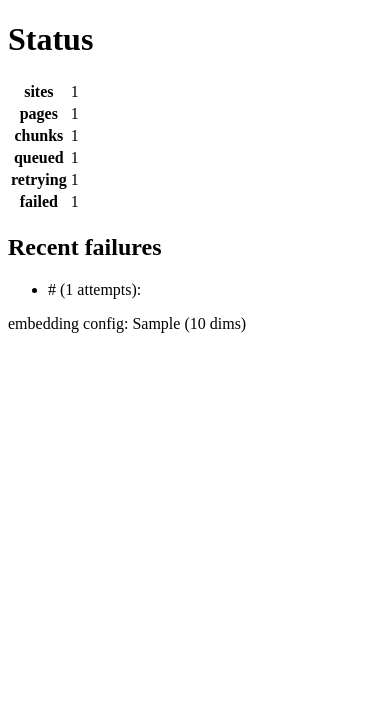
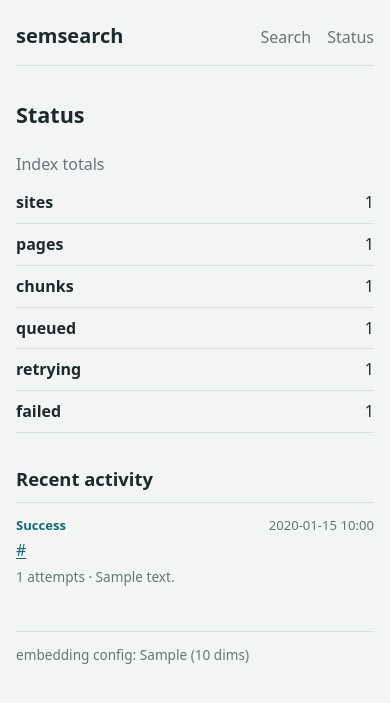
Before and after one commit to yikerman/semantic-search, a FastAPI app: template src/semsearch/web/templates/status.html in a window 390 px wide. Shown: the top 703 px of the page. Run offline with FastAPI, Linux system fonts and the light colour scheme; the template is opened without the code that fills it: most values are stand-ins (such as "Sample title", 1, 10 or a date in 2020); parts of the project's set-up code (start-up, migrations or seed data) failed here and were passed over; some libraries are stand-ins or nearby versions.

Commit message:
style frontend

```diff
--- a/compose.yaml
+++ b/compose.yaml
@@ -10,10 +10,6 @@ services:
       # Host access is for local admin only; containers use the compose network.
       - "127.0.0.1:5432:5432"
     volumes:
-      # Defaults to the managed named volume. Set PGDATA_DIR in .env to an
-      # absolute host path to store the database there instead (bind mount).
-      # pg18+ images mount at /var/lib/postgresql (not .../data) and keep the
-      # data in a major-version subdirectory, e.g. <mount>/18/docker.
       - ${PGDATA_DIR:-pgdata}:/var/lib/postgresql
     healthcheck:
       # $$ defers expansion to the container shell, where POSTGRES_* are set.
@@ -32,8 +28,6 @@ services:
     environment:
       DATABASE_URL: postgresql://${POSTGRES_USER:-semsearch}:${POSTGRES_PASSWORD:-semsearch}@db:5432/${POSTGRES_DB:-semsearch}
     extra_hosts:
-      # Reach services on the host (e.g. a local embedding endpoint) as
-      # http://host.docker.internal:<port> from inside the container.
       - "host.docker.internal:host-gateway"
     depends_on:
       db:
--- a/src/semsearch/web/app.py
+++ b/src/semsearch/web/app.py
@@ -7,6 +7,7 @@ from time import perf_counter
 
 from fastapi import FastAPI, Request
 from fastapi.responses import HTMLResponse
+from fastapi.staticfiles import StaticFiles
 from fastapi.templating import Jinja2Templates
 from psycopg_pool import AsyncConnectionPool
 
@@ -14,8 +15,8 @@ from semsearch.share.config import get_settings
 from semsearch.share.db import create_pool
 from semsearch.share.embeddings import EmbeddingError, create_embeddings
 from semsearch.share.logging import configure_logging
-from semsearch.share.status import fetch_index_stats, list_failed_jobs
-from semsearch.web.db import fetch_lead_chunks, ping
+from semsearch.share.status import fetch_index_stats
+from semsearch.web.db import fetch_lead_chunks, list_recent_activity, ping
 from semsearch.web.search.bm25 import retrieve_bm25
 from semsearch.web.search.dense import retrieve_dense
 from semsearch.web.search.models import Candidate
@@ -78,6 +79,11 @@ async def lifespan(app: FastAPI):
 
 def create_app() -> FastAPI:
     app = FastAPI(title="semsearch", lifespan=lifespan)
+    app.mount(
+        "/static",
+        StaticFiles(directory=Path(__file__).parent / "static"),
+        name="static",
+    )
 
     @app.get("/", response_class=HTMLResponse)
     async def index(request: Request, q: str = ""):
@@ -101,21 +107,29 @@ def create_app() -> FastAPI:
                     len(results),
                 )
         return templates.TemplateResponse(
-            request, "index.html", {"q": q, "results": results, "error": error}
+            request,
+            "index.html",
+            {
+                "active_page": "search",
+                "q": q,
+                "results": results,
+                "error": error,
+            },
         )
 
     @app.get("/status", response_class=HTMLResponse)
     async def status(request: Request):
         async with request.app.state.pool.connection() as conn:
             stats = await fetch_index_stats(conn)
-            failures = await list_failed_jobs(conn)
+            activity = await list_recent_activity(conn)
         settings = get_settings()
         return templates.TemplateResponse(
             request,
             "status.html",
             {
+                "active_page": "status",
                 "stats": stats,
-                "failures": failures,
+                "activity": activity,
                 "embedding_model": settings.embedding_model,
                 "embedding_dim": settings.embedding_dim,
             },
--- a/src/semsearch/web/search/pipeline.py
+++ b/src/semsearch/web/search/pipeline.py
@@ -31,12 +31,12 @@ async def search(
     retrievers: Sequence[Retriever],
     rerankers: Sequence[Reranker] = (),
     fusion: Fusion = reciprocal_rank_fusion,
-    limit: int = 32,
-    fetch_k: int = 64,
+    limit: int = 64,
+    retriever_limit: int = 64,
     filters: Sequence[SearchFilter] = (),
 ) -> list[Candidate]:
     query_embedding = await embed_query(query)
-    request = RetrievalRequest(query, tuple(query_embedding), tuple(filters), fetch_k)
+    request = RetrievalRequest(query, tuple(query_embedding), tuple(filters), retriever_limit)
     retrieval_runs = await map_concurrently(
         retrievers,
         limit=len(retrievers),
--- /dev/null
+++ b/src/semsearch/web/static/style.css
@@ -0,0 +1,273 @@
+:root {
+  color-scheme: light;
+  --background: #f3f5f4;
+  --text: #1d292b;
+  --muted: #687577;
+  --border: #d9e0e1;
+  --accent: #176671;
+  --error: #9b382f;
+}
+
+* {
+  box-sizing: border-box;
+}
+
+body {
+  width: min(100% - 2rem, 60rem);
+  margin: 0 auto;
+  padding-bottom: 2rem;
+  background: var(--background);
+  color: var(--text);
+  font-family: system-ui, sans-serif;
+  font-size: 1rem;
+  line-height: 1.55;
+}
+
+a {
+  color: var(--accent);
+  text-decoration-thickness: 0.08em;
+  text-underline-offset: 0.15em;
+}
+
+a:hover {
+  text-decoration-thickness: 0.12em;
+}
+
+main a:visited {
+  color: #704f78;
+}
+
+a:focus-visible,
+button:focus-visible,
+input:focus-visible {
+  outline: 3px solid #8bc4cb;
+  outline-offset: 2px;
+}
+
+.site-header {
+  display: flex;
+  align-items: baseline;
+  justify-content: space-between;
+  gap: 1rem;
+  padding: 1.25rem 0 0.9rem;
+  border-bottom: 1px solid var(--border);
+}
+
+.site-title {
+  margin: 0;
+  font-size: 1.25rem;
+  letter-spacing: 0;
+}
+
+.site-title a {
+  color: var(--text);
+  text-decoration: none;
+}
+
+nav {
+  display: flex;
+  gap: 1rem;
+}
+
+nav a {
+  color: var(--muted);
+  text-decoration: none;
+}
+
+nav a[aria-current="page"] {
+  border-bottom: 2px solid var(--accent);
+  color: var(--text);
+}
+
+main {
+  margin-top: 2rem;
+}
+
+main>h2 {
+  margin: 0 0 1.25rem;
+  font-size: 1.35rem;
+  letter-spacing: 0;
+}
+
+.search-form {
+  display: flex;
+  gap: 0.5rem;
+}
+
+input,
+button {
+  min-height: 2.75rem;
+  border: 1px solid #aebabc;
+  border-radius: 4px;
+  font: inherit;
+}
+
+input {
+  min-width: 0;
+  flex: 1;
+  padding: 0.55rem 0.7rem;
+  background: #fff;
+  color: var(--text);
+}
+
+button {
+  padding: 0.55rem 1rem;
+  border-color: var(--accent);
+  background: var(--accent);
+  color: #fff;
+  cursor: pointer;
+}
+
+button:hover {
+  background: #0f525b;
+}
+
+.error {
+  padding-left: 0.75rem;
+  border-left: 3px solid var(--error);
+  color: var(--error);
+}
+
+.results {
+  margin-top: 1.5rem;
+}
+
+.result-list {
+  margin: 0;
+  padding-left: 1.5rem;
+}
+
+.result-list>li {
+  padding: 1rem 0 1rem 0.25rem;
+}
+
+.result-list>li+li {
+  border-top: 1px solid var(--border);
+}
+
+.result-header h3 {
+  margin: 0;
+  font-size: 1.08rem;
+  letter-spacing: 0;
+}
+
+.result-meta {
+  margin: 0.2rem 0 0;
+  overflow-wrap: anywhere;
+  color: var(--muted);
+  font-size: 0.82rem;
+}
+
+.result-snippet {
+  margin: 0.55rem 0 0;
+}
+
+table {
+  width: min(100%, 24rem);
+  border-collapse: collapse;
+}
+
+caption {
+  padding-bottom: 0.35rem;
+  color: var(--muted);
+  text-align: left;
+}
+
+th,
+td {
+  padding: 0.5rem 0;
+  border-bottom: 1px solid var(--border);
+}
+
+th {
+  font-weight: 600;
+  text-align: left;
+}
+
+td {
+  font-variant-numeric: tabular-nums;
+  text-align: right;
+}
+
+.activity {
+  margin-top: 2rem;
+}
+
+.activity h2 {
+  margin-bottom: 0.5rem;
+  font-size: 1.15rem;
+  letter-spacing: 0;
+}
+
+.activity-list {
+  list-style: none;
+  margin: 0;
+  padding: 0;
+}
+
+.activity-list li {
+  padding: 0.75rem 0;
+  border-top: 1px solid var(--border);
+}
+
+.activity-header {
+  display: flex;
+  justify-content: space-between;
+  gap: 1rem;
+  color: var(--muted);
+  font-size: 0.82rem;
+}
+
+.activity-status {
+  color: var(--accent);
+  text-transform: capitalize;
+}
+
+.activity-failure .activity-status {
+  color: var(--error);
+}
+
+.activity-url,
+.activity-detail {
+  margin: 0.2rem 0 0;
+  overflow-wrap: anywhere;
+}
+
+.activity-detail {
+  color: var(--muted);
+  font-size: 0.85rem;
+}
+
+.status-footer {
+  margin-top: 2rem;
+  padding-top: 0.75rem;
+  border-top: 1px solid var(--border);
+  color: var(--muted);
+  font-size: 0.85rem;
+}
+
+.status-footer p {
+  margin: 0;
+}
+
+.visually-hidden {
+  position: absolute;
+  width: 1px;
+  height: 1px;
+  padding: 0;
+  margin: -1px;
+  overflow: hidden;
+  clip: rect(0, 0, 0, 0);
+  white-space: nowrap;
+  border: 0;
+}
+
+@media (max-width: 34rem) {
+  .search-form {
+    flex-direction: column;
+  }
+
+  .search-form button {
+    width: 100%;
+  }
+}
--- /dev/null
+++ b/src/semsearch/web/templates/base.html
@@ -0,0 +1,27 @@
+<!DOCTYPE html>
+<html lang="en">
+
+<head>
+  <meta charset="utf-8">
+  <meta name="viewport" content="width=device-width, initial-scale=1">
+  <title>{% block title %}semsearch{% endblock %}</title>
+  <link rel="stylesheet" href="/static/style.css">
+</head>
+
+<body>
+  <header class="site-header">
+    <h1 class="site-title"><a href="/">semsearch</a></h1>
+    <nav aria-label="Primary">
+      <a href="/" {% if active_page=="search" %} aria-current="page" {% endif %}>Search</a>
+      <a href="/status" {% if active_page=="status" %} aria-current="page" {% endif %}>Status</a>
+    </nav>
+  </header>
+
+  <main>
+    {% block content %}{% endblock %}
+  </main>
+
+  {% block page_footer %}{% endblock %}
+</body>
+
+</html>
--- a/src/semsearch/web/templates/status.html
+++ b/src/semsearch/web/templates/status.html
@@ -1,30 +1,67 @@
-<!DOCTYPE html>
-<html lang="en">
-<head>
-  <meta charset="utf-8">
-  <meta name="viewport" content="width=device-width, initial-scale=1">
-  <title>semsearch status</title>
-</head>
-<body>
-  <h1>Status</h1>
-  <table>
-    <tr><th>sites</th><td>{{ stats.site_count }}</td></tr>
-    <tr><th>pages</th><td>{{ stats.page_count }}</td></tr>
-    <tr><th>chunks</th><td>{{ stats.chunk_count }}</td></tr>
-    <tr><th>queued</th><td>{{ stats.queued_count }}</td></tr>
-    <tr><th>retrying</th><td>{{ stats.retrying_count }}</td></tr>
-    <tr><th>failed</th><td>{{ stats.failed_count }}</td></tr>
-  </table>
+{% extends "base.html" %}
 
-  {% if failures %}
-  <h2>Recent failures</h2>
-  <ul>
-    {% for failure in failures %}
-    <li>{{ failure.url }} ({{ failure.attempt_count }} attempts): {{ failure.last_error }}</li>
+{% block title %}semsearch status{% endblock %}
+
+{% block content %}
+<h2>Status</h2>
+<table>
+  <caption>Index totals</caption>
+  <tbody>
+    <tr>
+      <th scope="row">sites</th>
+      <td>{{ stats.site_count }}</td>
+    </tr>
+    <tr>
+      <th scope="row">pages</th>
+      <td>{{ stats.page_count }}</td>
+    </tr>
+    <tr>
+      <th scope="row">chunks</th>
+      <td>{{ stats.chunk_count }}</td>
+    </tr>
+    <tr>
+      <th scope="row">queued</th>
+      <td>{{ stats.queued_count }}</td>
+    </tr>
+    <tr>
+      <th scope="row">retrying</th>
+      <td>{{ stats.retrying_count }}</td>
+    </tr>
+    <tr>
+      <th scope="row">failed</th>
+      <td>{{ stats.failed_count }}</td>
+    </tr>
+  </tbody>
+</table>
+
+<section class="activity" aria-labelledby="activity-heading">
+  <h2 id="activity-heading">Recent activity</h2>
+  {% if activity %}
+  <ul class="activity-list">
+    {% for item in activity %}
+    <li class="activity-{{ item.status }}">
+      <article>
+        <header class="activity-header">
+          <strong class="activity-status">{{ item.status }}</strong>
+          <time datetime="{{ item.occurred_at.isoformat() }}">{{ item.occurred_at.strftime("%Y-%m-%d %H:%M %Z")
+            }}</time>
+        </header>
+        <p class="activity-url"><a href="{{ item.url }}">{{ item.url }}</a></p>
+        {% if item.detail %}
+        <p class="activity-detail">{{ item.attempt_count }} attempts &middot; {{ item.detail }}</p>
+        {% endif %}
+      </article>
+    </li>
     {% endfor %}
   </ul>
+  {% else %}
+  <p>No recent activity.</p>
   {% endif %}
+</section>
+{% endblock %}
 
+{% block page_footer %}
+<footer class="status-footer">
   <p>embedding config: {{ embedding_model }} ({{ embedding_dim }} dims)</p>
-</body>
-</html>
+</footer>
+{% endblock %}
```
Also changed, not shown: src/semsearch/web/db.py (+57 -0 lines), src/semsearch/web/templates/index.html (+21 -20 lines), tests/test_db.py (+64 -0 lines), tests/test_search_grouping.py (+1 -1 lines), tests/test_surfaces.py (+48 -11 lines).
